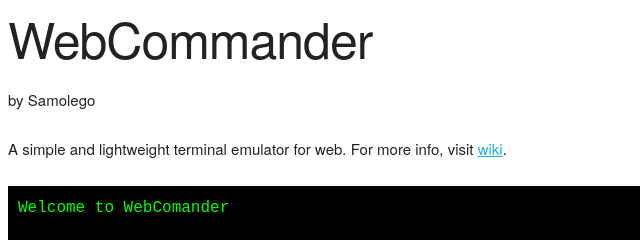
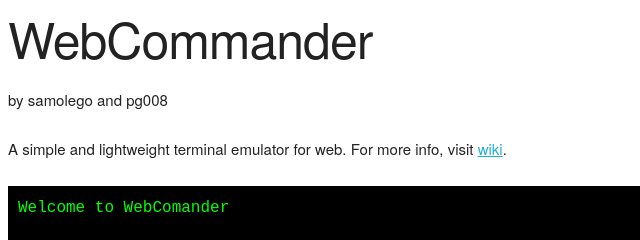
Before and after one commit to samolego/WebCommander, a plain HTML site: page index.html in a window 1280 px wide. Shown: the top 240 px of the page, 0-640 px from the left. Drawn offline with Linux system fonts and the light colour scheme.

Commit message:
Author update

```diff
--- a/index.html
+++ b/index.html
@@ -10,7 +10,7 @@
   <body>
       <div class="section" style="background-image: url('presentation/wc-background.png');">
     <h1>WebCommander</h1>
-      <p>by Samolego</p>
+      <p>by samolego and pg008</p>
         <p>
         A simple and lightweight terminal emulator for web. For more info, visit
         <a href="https://github.com/samolego/WebCommander/wiki" target="_blank">wiki</a>.
```
